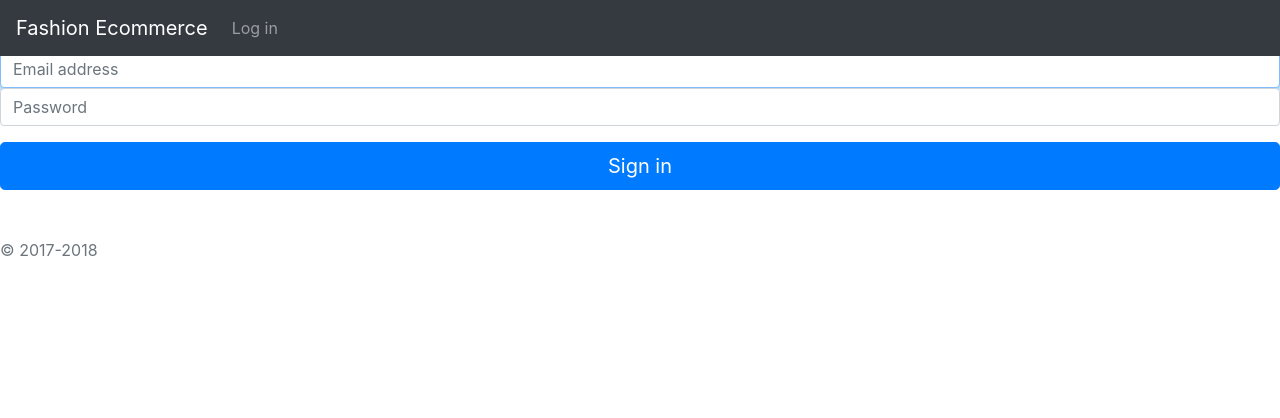
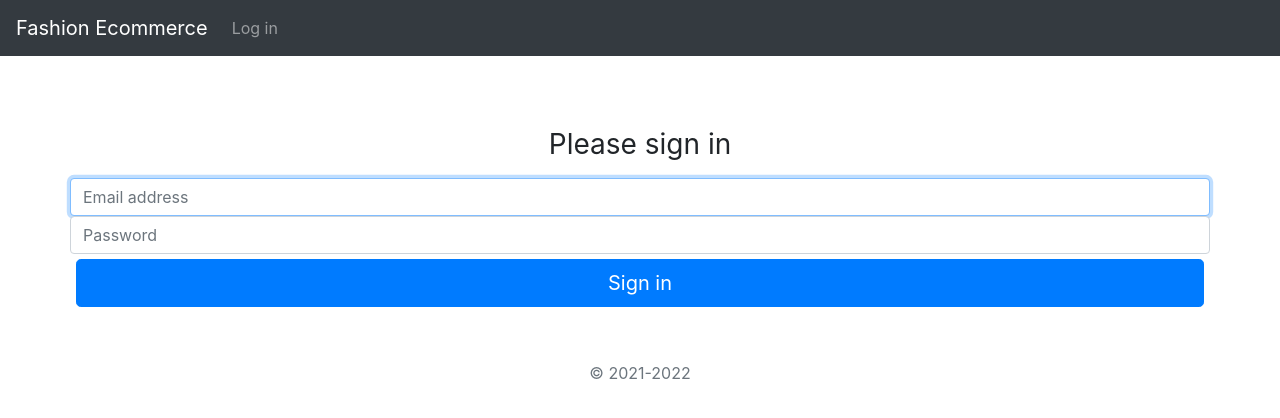
Before and after one commit to ahmedessam235/EcommerceFrontend, a React (Create React App) app: page /login in a window 1280 px wide. Shown: the top 418 px of the page. Built offline with nearby package versions, Linux system fonts and the light colour scheme.

Commit message:
styling and adding some spacing for log in page

```diff
--- /dev/null
+++ b/src/Components/Login/Login.css
@@ -0,0 +1,6 @@
+.Login {
+    margin-top: 10%;
+}
+button {
+    margin: 0.5%;
+}
--- a/src/Components/Login/Login.jsx
+++ b/src/Components/Login/Login.jsx
@@ -1,13 +1,17 @@
 import React from "react";
-
+import './Login.css';
+import Container from 'react-bootstrap/Container';
+import Row from 'react-bootstrap/Row';
 function Login() {
   return (
-    <div>
-      <form className="form-signin">
+    <div className="Login">
+    <Container>
+      <form className="form-signin text-center">
         <h1 className="h3 mb-3 font-weight-normal">Please sign in</h1>
-        <label for="inputEmail" className="sr-only">
+        <label for="inputEmail " className="sr-only">
           Email address
         </label>
+        <Row>
         <input
           type="email"
           id="inputEmail"
@@ -16,22 +20,28 @@ function Login() {
           required=""
           autofocus=""
         />
+        </Row>
         <label for="inputPassword" className="sr-only">
           Password
         </label>
+        <Row>
         <input
           type="password"
           id="inputPassword"
-          className="form-control"
+          className="form-control "
           placeholder="Password"
           required=""
         />
-        <div className="checkbox mb-3"></div>
+        </Row>
+
+        <Row>
         <button className="btn btn-lg btn-primary btn-block" type="submit">
           Sign in
         </button>
-        <p className="mt-5 mb-3 text-muted">© 2017-2018</p>
+        </Row>
+        <p className="mt-5 mb-3 text-muted">© 2021-2022</p>
       </form>
+      </Container>
     </div>
   );
 }
--- /dev/null
+++ b/src/Data/User/User.js
@@ -0,0 +1,4 @@
+export var User = {
+   userEmail: "",
+   userPassword:""
+}
```
